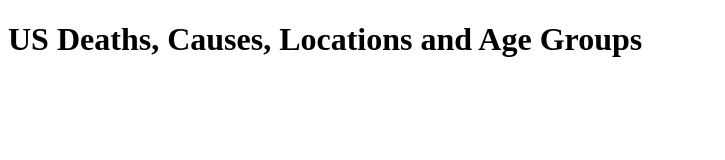
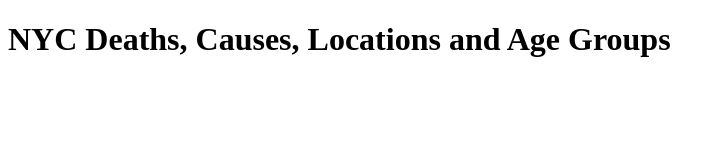
Before and after one commit to gavinyan123/DataScienceProj, a plain HTML site: page index.html in a window 1280 px wide. Shown: the whole page, without its empty margins (0-725 px from the left). Drawn offline with Linux system fonts and the light colour scheme.

Commit message:
Update index.html

```diff
--- a/index.html
+++ b/index.html
@@ -4,9 +4,9 @@
     <head>
         <meta charset="utf-8">
         <meta name="viewport" content="width-device-width, initial scale=1">
-        <title>US Deaths, Causes, Locations and Age Groups</title>
+        <title>NYC Deaths, Causes, Locations and Age Groups</title>
     </head>
     <body>
-        <h1>US Deaths, Causes, Locations and Age Groups</h1>
+        <h1>NYC Deaths, Causes, Locations and Age Groups</h1>
     </body>
 </html>
```
